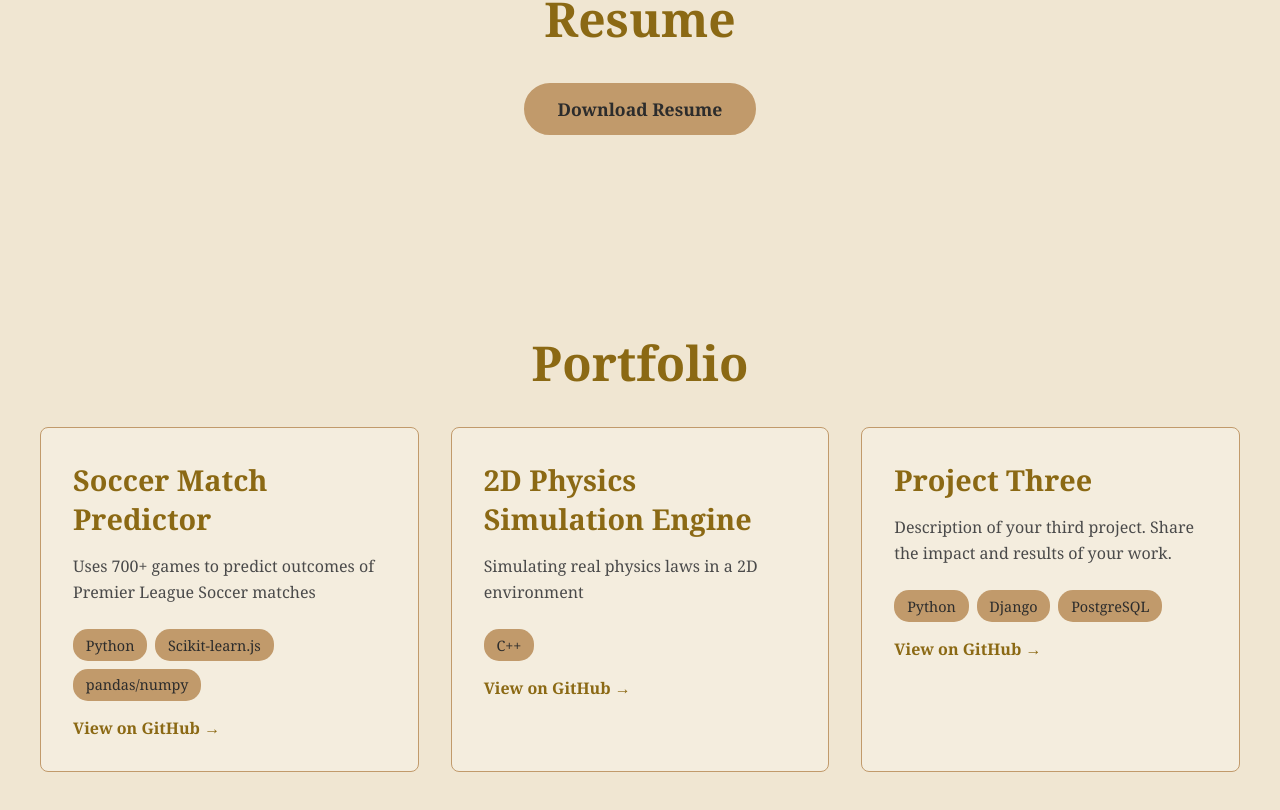
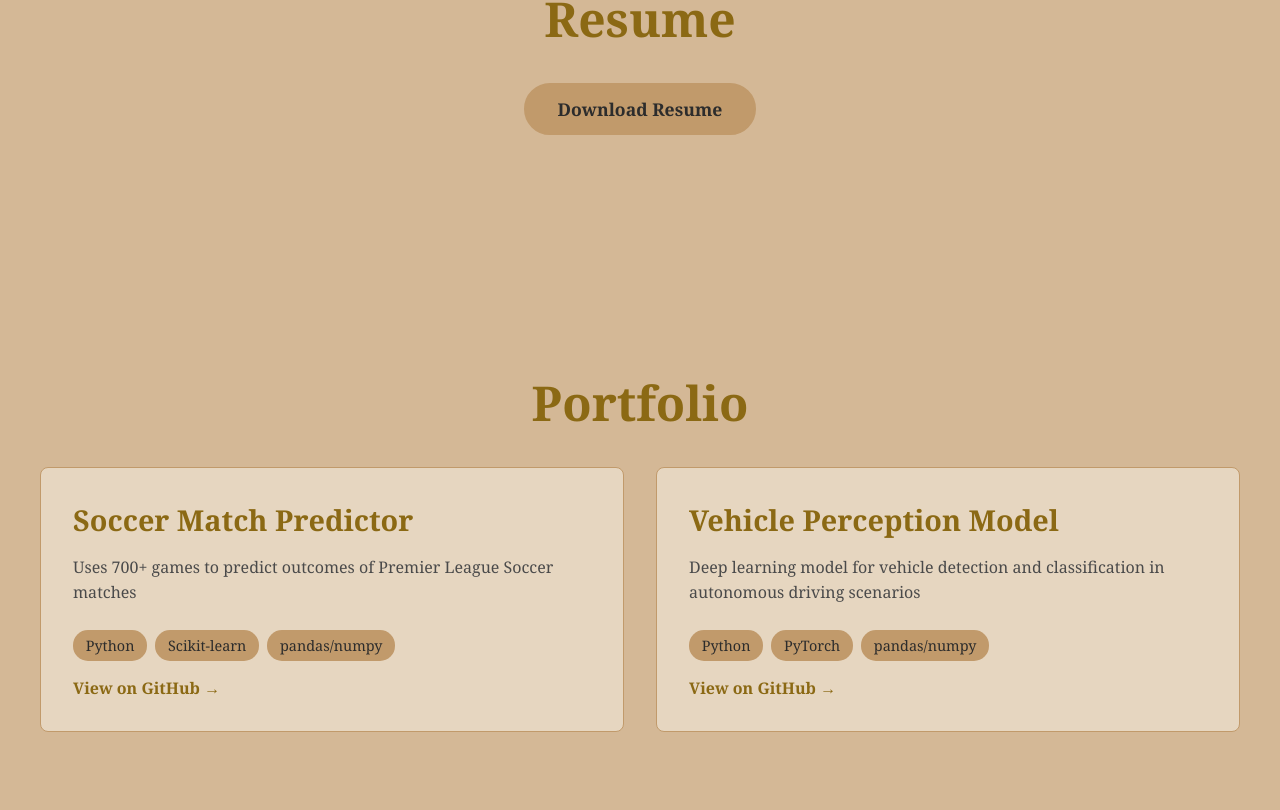
Before and after one commit to DaxManuel27/portfolio-site, a Next.js app: page / in a window 1280 px wide. Shown: the part 958-1768 px from the top of the page. Built offline with nearby package versions, Linux system fonts and the light colour scheme.

Commit message:
fixed projects

```diff
--- a/app/globals.css
+++ b/app/globals.css
@@ -16,7 +16,7 @@ body {
 }
 
 body {
-  background-color: #f0e6d2;
+  background-color: #d4b896;
   font-family: 'Cambria', 'Georgia', serif;
   -webkit-font-smoothing: antialiased;
   -moz-osx-font-smoothing: grayscale;
--- a/app/page.tsx
+++ b/app/page.tsx
@@ -6,7 +6,7 @@ export default function Home() {
       <section id="home" className={styles.section}>
         <div className={styles.container}>
           <img
-            src="/profile.jpg"
+            src="/logo.png"
             alt="Profile"
             className={styles.profileImage}
           />
@@ -36,13 +36,13 @@ export default function Home() {
 
           <div className={styles.projectGrid}>
             <div className={styles.projectCard}>
-              <h2 className={styles.projectTitle}>Soccer Match Predictor </h2>
+              <h2 className={styles.projectTitle}>Soccer Match Predictor</h2>
               <p className={styles.projectDescription}>
                 Uses 700+ games to predict outcomes of Premier League Soccer matches
               </p>
               <div className={styles.tags}>
                 <span className={styles.tag}>Python</span>
-                <span className={styles.tag}>Scikit-learn.js</span>
+                <span className={styles.tag}>Scikit-learn</span>
                 <span className={styles.tag}>pandas/numpy</span>
               </div>
               <a href="https://github.com/yourusername/project-one" target="_blank" rel="noopener noreferrer" className={styles.githubLink}>
@@ -51,29 +51,16 @@ export default function Home() {
             </div>
 
             <div className={styles.projectCard}>
-              <h2 className={styles.projectTitle}>2D Physics Simulation Engine</h2>
+              <h2 className={styles.projectTitle}>Vehicle Perception Model</h2>
               <p className={styles.projectDescription}>
-                Simulating real physics laws in a 2D environment
-              </p>
-              <div className={styles.tags}>
-                <span className={styles.tag}>C++</span>
-              </div>
-              <a href="https://github.com/yourusername/project-two" target="_blank" rel="noopener noreferrer" className={styles.githubLink}>
-                View on GitHub →
-              </a>
-            </div>
-
-            <div className={styles.projectCard}>
-              <h2 className={styles.projectTitle}>Project Three</h2>
-              <p className={styles.projectDescription}>
-                Description of your third project. Share the impact and results of your work.
+                Deep learning model for vehicle detection and classification in autonomous driving scenarios
               </p>
               <div className={styles.tags}>
                 <span className={styles.tag}>Python</span>
-                <span className={styles.tag}>Django</span>
-                <span className={styles.tag}>PostgreSQL</span>
+                <span className={styles.tag}>PyTorch</span>
+                <span className={styles.tag}>pandas/numpy</span>
               </div>
-              <a href="https://github.com/yourusername/project-three" target="_blank" rel="noopener noreferrer" className={styles.githubLink}>
+              <a href="https://github.com/DaxManuel27/lidar-object-detection" target="_blank" rel="noopener noreferrer" className={styles.githubLink}>
                 View on GitHub →
               </a>
             </div>
```
Also changed, not shown: logo.png (added), public/logo.png (added).
